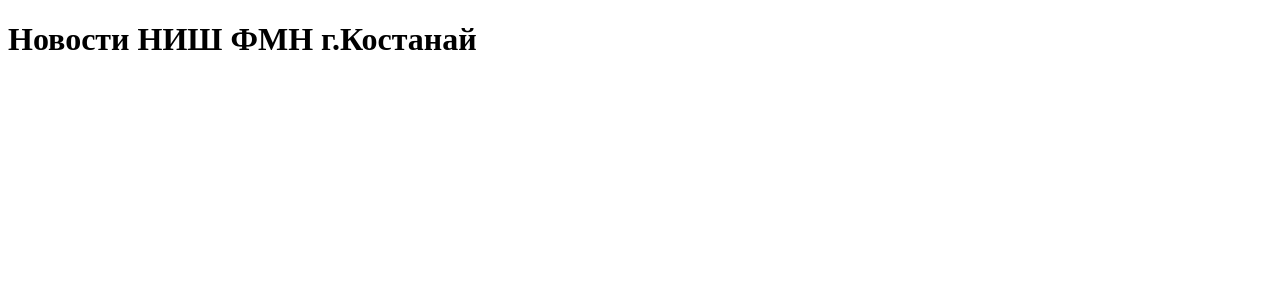
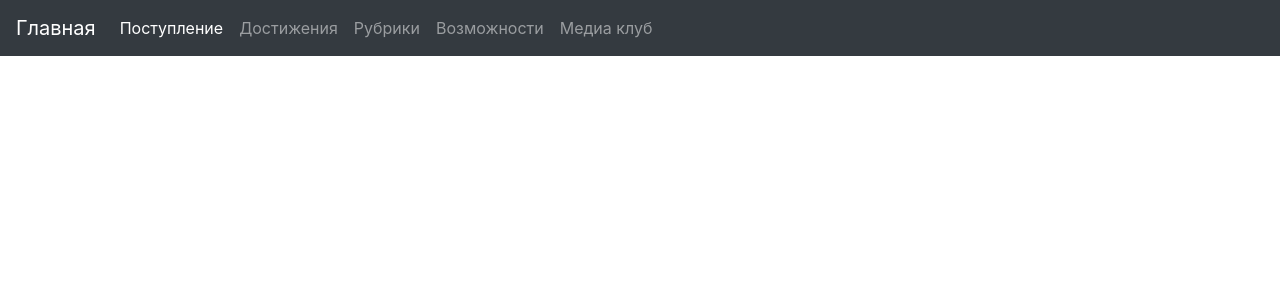
Before and after one commit to c0st1nus/NIS_news, a Django app: page / in a window 1280 px wide. Shown: the top 300 px of the page. Run offline with Django 5.2, Linux system fonts and the light colour scheme; some libraries are stand-ins or nearby versions.

Commit message:
template1

```diff
--- a/NIS_news/site_back/templates/site_back/index.html
+++ b/NIS_news/site_back/templates/site_back/index.html
@@ -1,10 +1,57 @@
 <!DOCTYPE html>
-<html lang="ru">
+<html lang="en">
 <head>
-    <meta charset="UTF-8">
-    <title>Новости НИШ</title>
+  <meta charset="UTF-8">
+  <meta name="viewport" content="width=device-width, initial-scale=1.0">
+  <link rel="stylesheet" href="https://maxcdn.bootstrapcdn.com/bootstrap/4.0.0/css/bootstrap.min.css">
+  <title>Your Website</title>
+  <style>
+    /* Добавим немного стилей для красивого отображения */
+    body {
+      padding-top: 56px;
+    }
+
+    @media (min-width: 768px) {
+      body {
+        padding-top: 72px;
+      }
+    }
+  </style>
 </head>
 <body>
-    <h1>Новости НИШ ФМН г.Костанай</h1>
+
+  <!-- Навигационное меню с использованием Bootstrap -->
+  <nav class="navbar navbar-expand-lg navbar-dark bg-dark fixed-top">
+    <a class="navbar-brand" href="#">Главная</a>
+    <button class="navbar-toggler" type="button" data-toggle="collapse" data-target="#navbarNav" aria-controls="navbarNav" aria-expanded="false" aria-label="Toggle navigation">
+      <span class="navbar-toggler-icon"></span>
+    </button>
+    <div class="collapse navbar-collapse" id="navbarNav">
+      <ul class="navbar-nav">
+        <li class="nav-item active">
+          <a class="nav-link" href="#">Поступление</a>
+        </li>
+        <li class="nav-item">
+          <a class="nav-link" href="#">Достижения</a>
+        </li>
+        <li class="nav-item">
+          <a class="nav-link" href="#">Рубрики</a>
+        </li>
+        <li class="nav-item">
+          <a class="nav-link" href="#">Возможности</a>
+        </li>
+        <li class="nav-item">
+          <a class="nav-link" href="#">Медиа клуб</a>
+        </li>
+      </ul>
+    </div>
+  </nav>
+
+  <!-- Основное содержимое вашего сайта будет здесь -->
+
+  <!-- Подключение Bootstrap JS (необходимо для работы некоторых функций Bootstrap) -->
+  <script src="https://code.jquery.com/jquery-3.2.1.slim.min.js"></script>
+  <script src="https://cdnjs.cloudflare.com/ajax/libs/popper.js/1.12.9/umd/popper.min.js"></script>
+  <script src="https://maxcdn.bootstrapcdn.com/bootstrap/4.0.0/js/bootstrap.min.js"></script>
 </body>
 </html>
```
